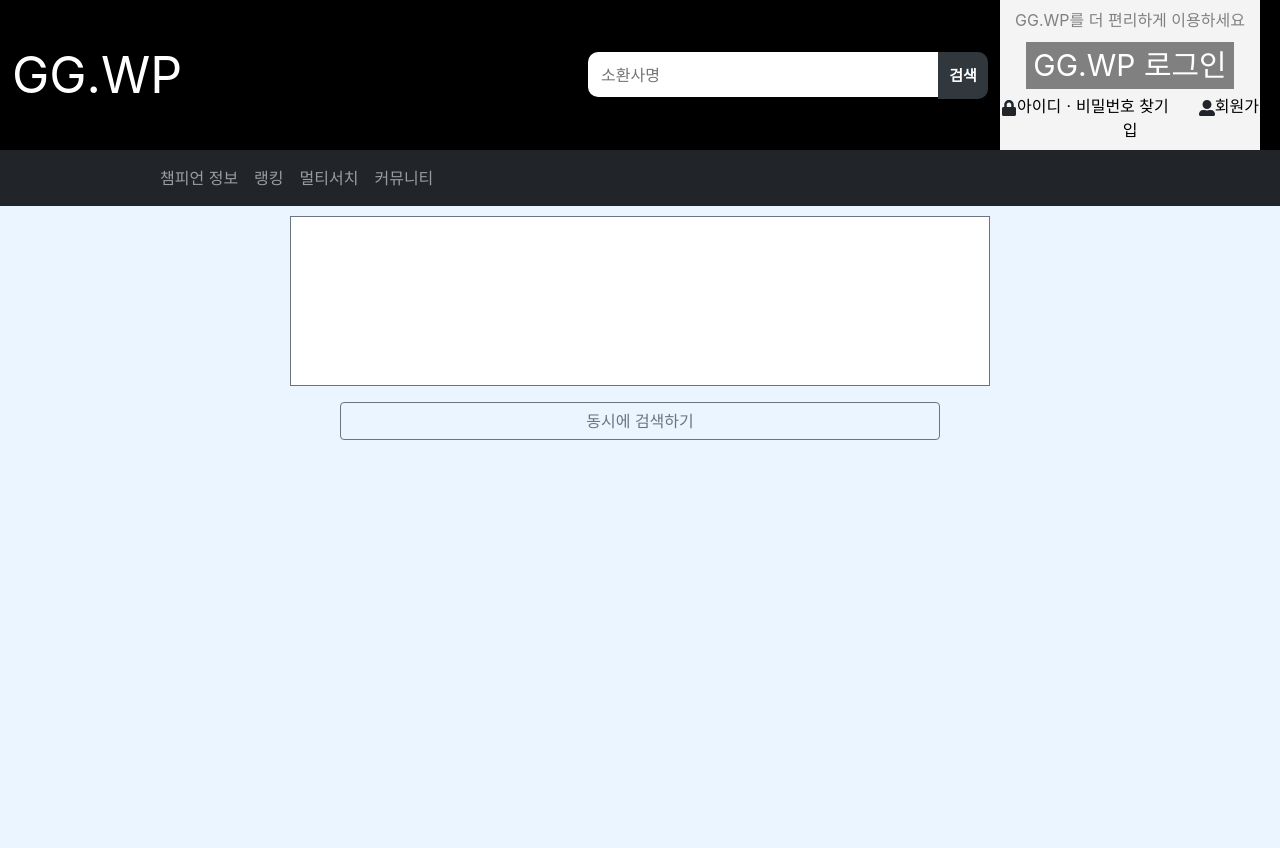
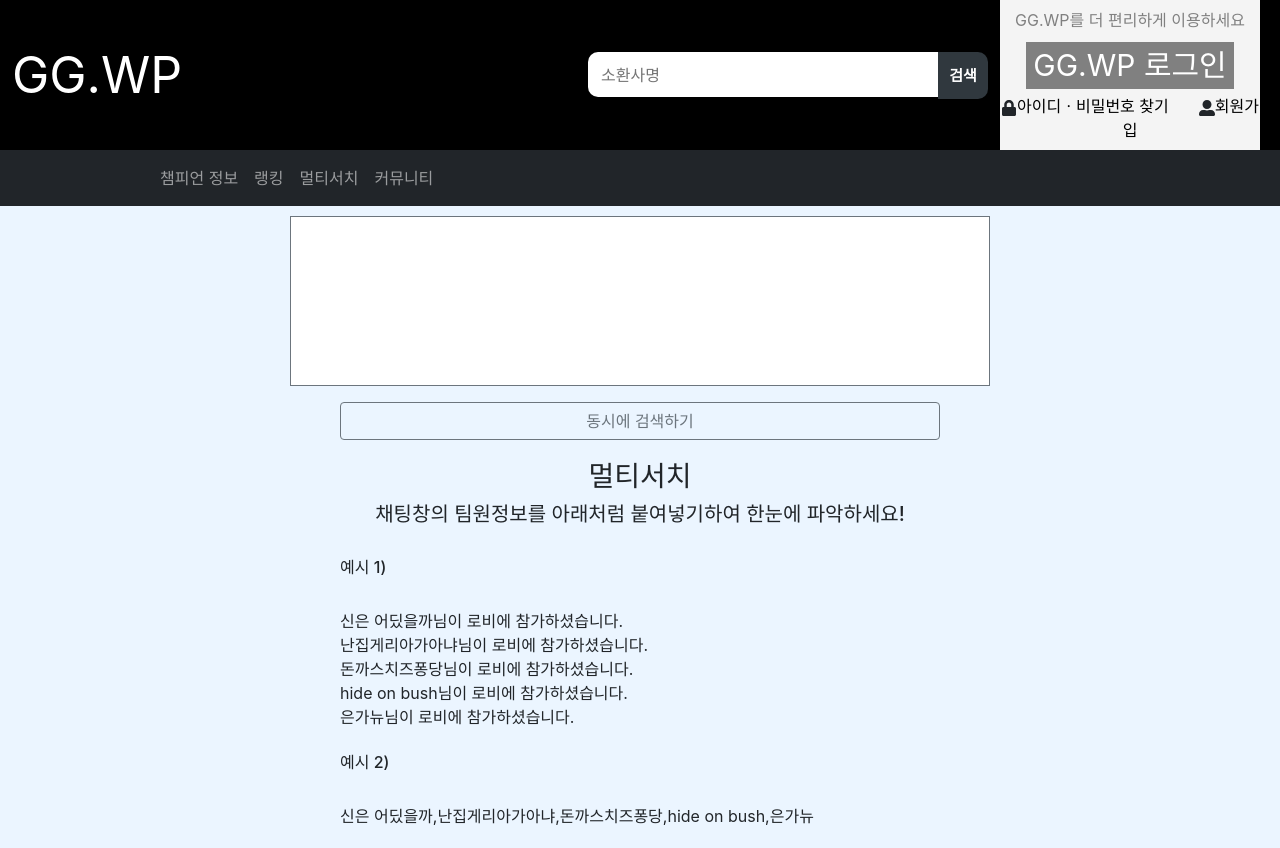
Before and after one commit to ParangBird/ggwp, a React (Create React App) app in the folder frontend/: page /multi in a window 1280 px wide. Before the commit the page ends 800 px from the top, so only its background shows below. Built offline with nearby package versions, Linux system fonts and the light colour scheme.

Commit message:
멀티서치 이정도면 되려나 - , 로 구분해서 검색가능 - 채팅방 복사해서 검색가능

```diff
--- a/frontend/src/components/common/cal.jsx
+++ b/frontend/src/components/common/cal.jsx
@@ -9,6 +9,19 @@ export const getKillEngage = (kill, totalKill) => {
 export const getCsPerMin = (cs, time) => {
   let min = Math.floor(time / 60);
   return (cs / min).toFixed(1);
+};
+
+export const multiStr = (str) => {
+  str = str.replace(/\s/g, ""); //모든 공백 제거
+  str = str.replace(/\n/g, ""); //모든 개행 제거
+  str = str.replace(/\./g, ","); // 모든 . 를 ,로 바꿈
+  //아래는 여러가지 예신데 님이 ~ 다, 전체를 바꾸는방법 있으면 좋을듯 아님말고
+  str = str.replace(/\님이방에참가하셨습니다,/g, ",");
+  str = str.replace(/\님이채팅방에참가하셨습니다,/g, ",");
+  str = str.replace(/\님이채팅창에참가하셨습니다,/g, ",");
+  str = str.replace(/\님이로비에참가하셨습니다,/g, ",");
+  str = str.replace(/\,+$/, ""); //마지막 , 를 제거
+  return str;
 };
 
 export const getGameType = (queueId) => {
--- a/frontend/src/components/multi/MultiSummoner.jsx
+++ b/frontend/src/components/multi/MultiSummoner.jsx
@@ -6,7 +6,7 @@ import LeagueInfo from "../Summoner/LeagueInfo";
 const ContentWrapper = styled.div`
   text-align: left;
   display: flex;
-  max-width: 1300px;
+  max-width: 1000px;
   margin: auto;
   padding: 7px;
 `;
@@ -36,14 +36,14 @@ export default function ({ myName }) {
       .get(url)
       .then((result) => {
         setSummoner(result.data);
-        console.log(userName);
-        console.log(name);
       })
       .catch(() => {
         console.log("실패");
       });
   }, [url]);
   return (
+    <>
+      {name && (
         <>
           <ContentWrapper>
             <ProfileIconImg src={profileIconUrl}></ProfileIconImg>
@@ -55,5 +55,7 @@ export default function ({ myName }) {
             <LeagueInfo soloRank={soloRank} />
           </ContentWrapper>
         </>
+      )}
+    </>
   );
 }
--- a/frontend/src/pages/MultiPage.jsx
+++ b/frontend/src/pages/MultiPage.jsx
@@ -1,6 +1,7 @@
 import styled from "styled-components";
 import { useState } from "react";
 import { Button } from "react-bootstrap";
+import { multiStr } from "../components/common/cal";
 import MultiSummoner from "../components/multi/MultiSummoner";
 
 const MultiSearchDiv = styled.div`
@@ -17,18 +18,29 @@ const MultiSearch = styled.textarea`
   line-height: 1.22;
 `;
 
+const InfoDiv = styled.div`
+  margin: 20px auto;
+  width: 600px;
+`;
+
 export default function () {
   const [nameString, setNameString] = useState("");
   const [names, setNames] = useState([]);
+  const [infoDisplay, setInfoDisplay] = useState("");
 
   const nameChange = (e) => {
     setNameString(e.target.value);
   };
 
   const buttonClick = () => {
-    setNames(nameString.split("님이 로비에 참가하셨습니다.\n"));
-    console.log(nameString);
-    console.log(names);
+    if (nameString == "") {
+      return;
+    }
+    // nameString.replace(/\s/g, "");
+    let str = nameString;
+    str = multiStr(str);
+    setNames(str.split(","));
+    setInfoDisplay("none");
   };
 
   return (
@@ -39,6 +51,29 @@ export default function () {
           동시에 검색하기
         </Button>
       </MultiSearchDiv>
+      <InfoDiv style={{ display: infoDisplay }}>
+        <h3>멀티서치</h3>
+        <h5>채팅창의 팀원정보를 아래처럼 붙여넣기하여 한눈에 파악하세요!</h5>
+        <div style={{ textAlign: "left" }}>
+          <br />
+          <h6>예시 1)</h6>
+          <br />
+          신은 어딨을까님이 로비에 참가하셨습니다.
+          <br />
+          난집게리아가아냐님이 로비에 참가하셨습니다.
+          <br />
+          돈까스치즈퐁당님이 로비에 참가하셨습니다.
+          <br />
+          hide on bush님이 로비에 참가하셨습니다.
+          <br />
+          은가뉴님이 로비에 참가하셨습니다.
+          <br />
+          <br />
+          <h6>예시 2)</h6>
+          <br />
+          신은 어딨을까,난집게리아가아냐,돈까스치즈퐁당,hide on bush,은가뉴
+        </div>
+      </InfoDiv>
       {names.map((name) => (
         <MultiSummoner myName={name} />
       ))}
```
Lines whose indentation alone changed are shown as unchanged.
